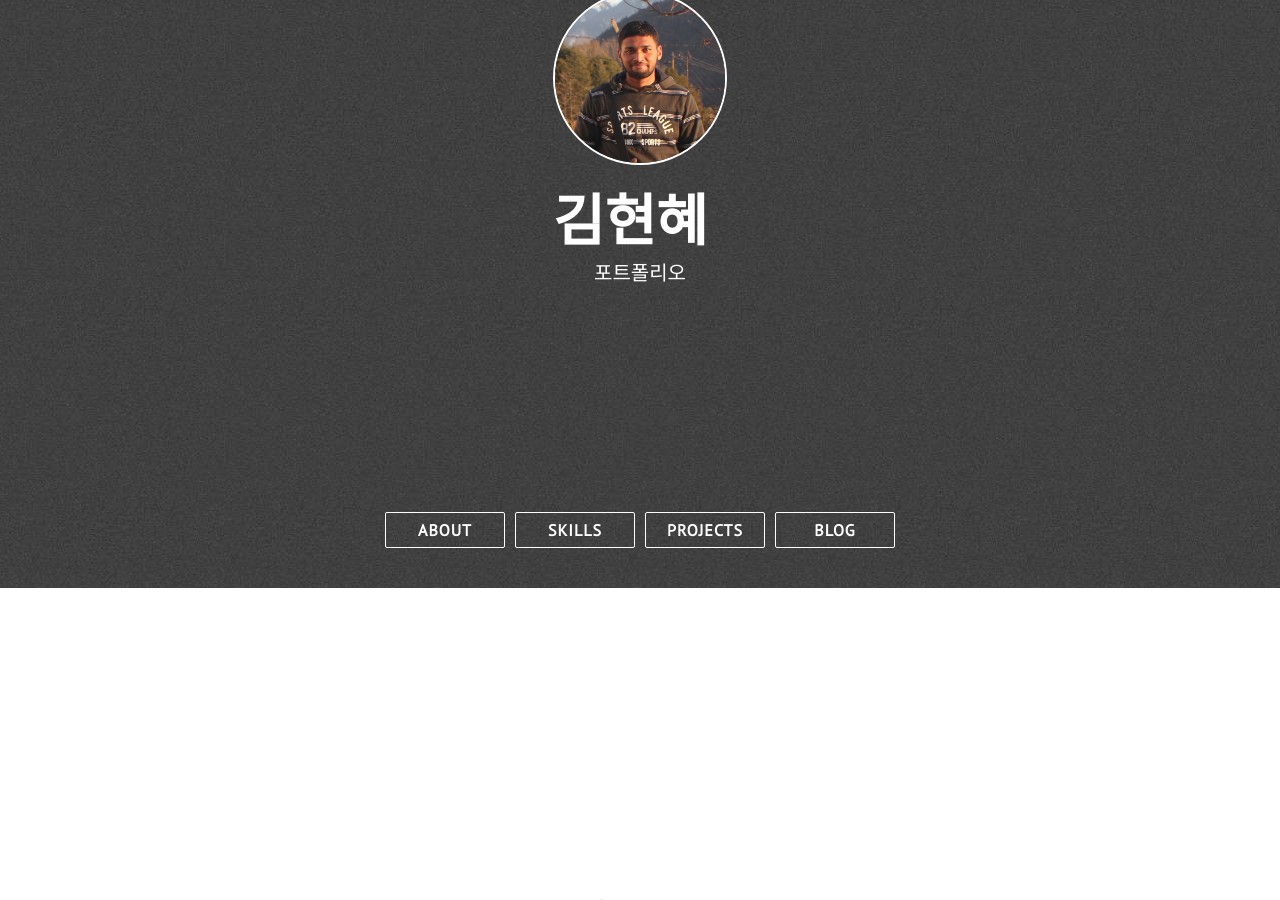
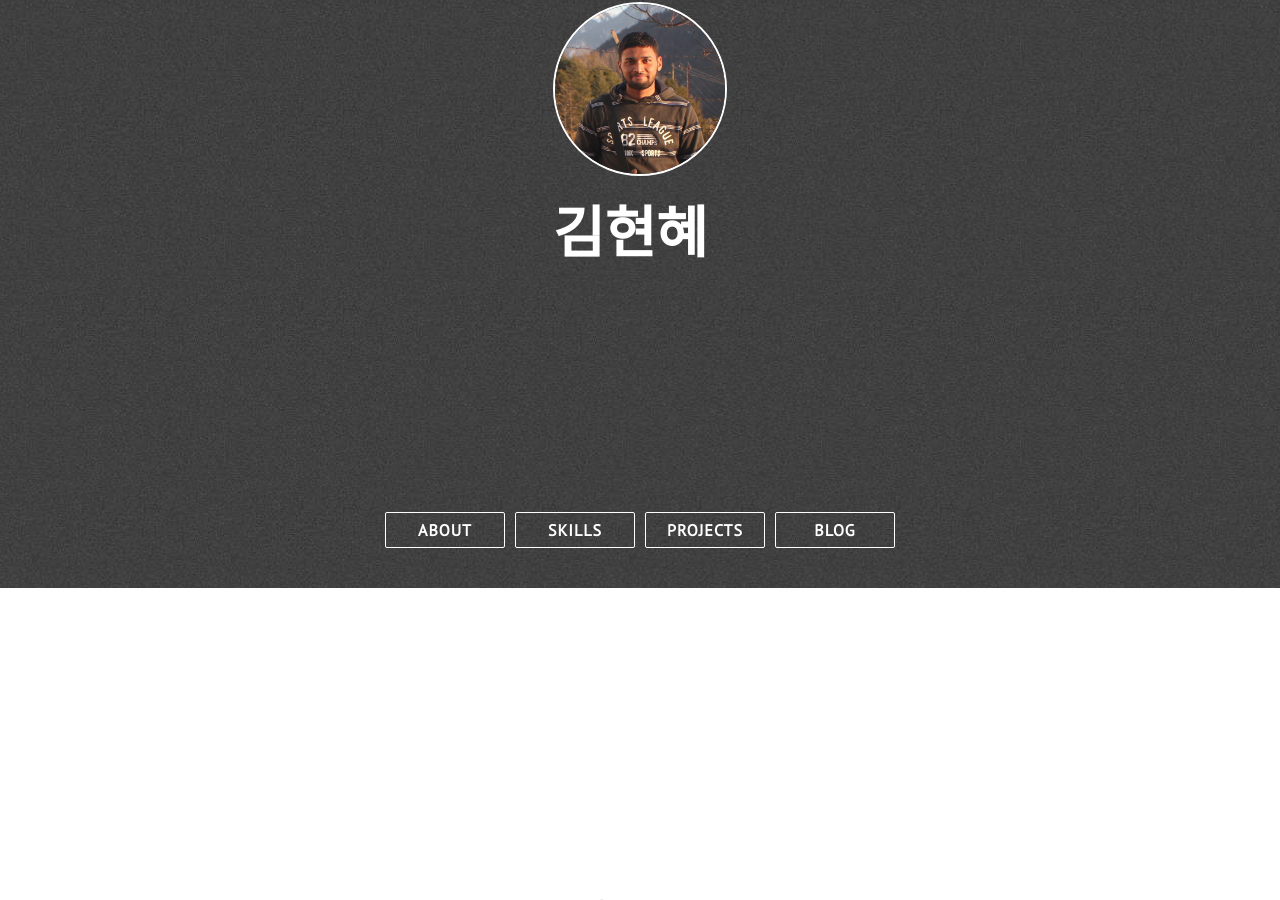
Before and after one commit to abhn/portfolio, a Jekyll site: the page built from index.html, in a window 1280 px wide and 900 px high, scrolled down 312 px. Built offline with Jekyll 4.4.1, drawn with Linux system fonts in a browser that asks for light colours; nearby versions of some CDN libraries.

Commit message:
Update _config.yml

```diff
--- a/_config.yml
+++ b/_config.yml
@@ -1,5 +1,5 @@
 title: 김현혜
-description: 포트폴리오
+description: ''
 site_title: ''
 
 # Build settings
```
